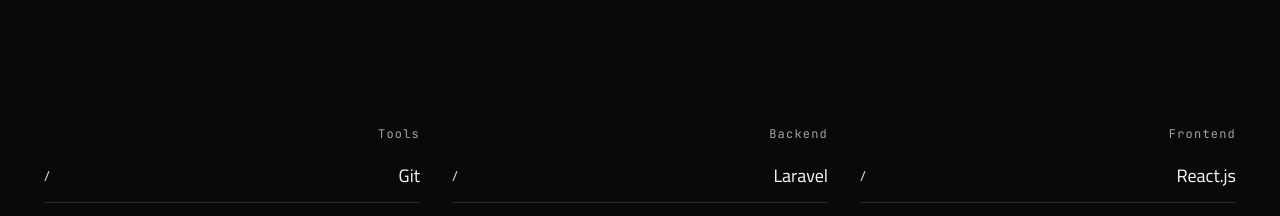
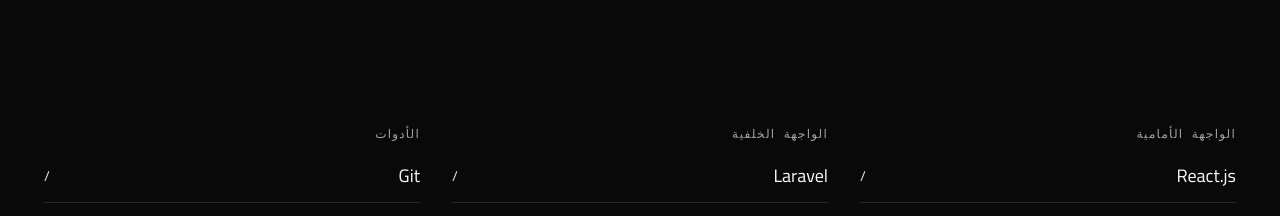
Before and after one commit to ENGahmed-2005/nabta, a React (Vite) app: page / in a window 1280 px wide. Shown: the part 6440-6656 px from the top of the page. Built offline with nearby package versions, Linux system fonts and the light colour scheme.

Commit message:
content: translate technology groups to Arabic

```diff
--- a/src/data/technologies.js
+++ b/src/data/technologies.js
@@ -1,23 +1,8 @@
-// src/data/technologies.js
-//
-// Shape mirrors the future Laravel REST response: GET /api/technologies
-
+// Arabic labels; technology names remain in their official form.
 const technologies = [
-  {
-    id: "frontend",
-    group: "Frontend",
-    items: ["React.js", "JavaScript", "HTML", "CSS", "Tailwind CSS"],
-  },
-  {
-    id: "backend",
-    group: "Backend",
-    items: ["Laravel", "PHP", "MySQL"],
-  },
-  {
-    id: "tools",
-    group: "Tools",
-    items: ["Git", "GitHub", "REST APIs"],
-  },
+  { id: "frontend", group: "الواجهة الأمامية", items: ["React.js", "JavaScript", "HTML", "CSS", "Tailwind CSS"] },
+  { id: "backend", group: "الواجهة الخلفية", items: ["Laravel", "PHP", "MySQL"] },
+  { id: "tools", group: "الأدوات", items: ["Git", "GitHub", "REST APIs"] },
 ];
 
 export default technologies;
```
